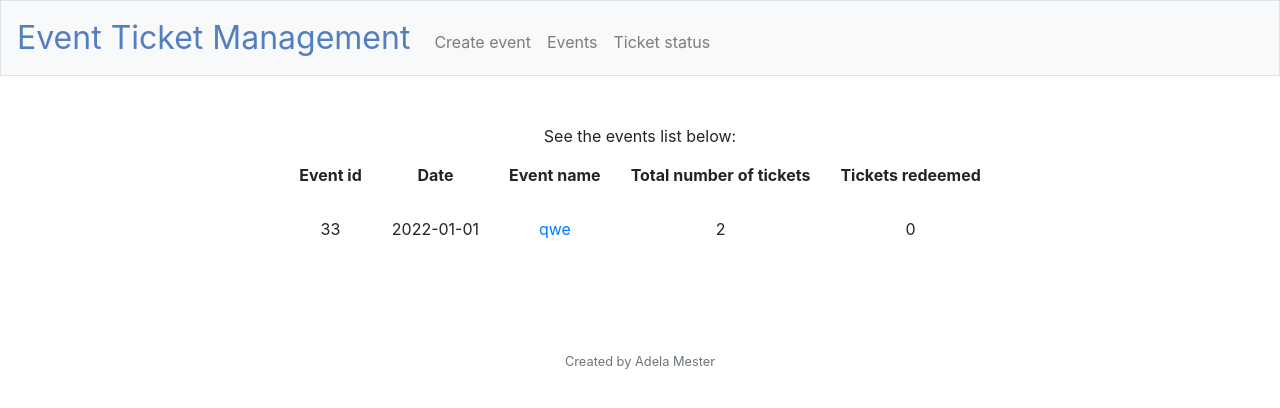
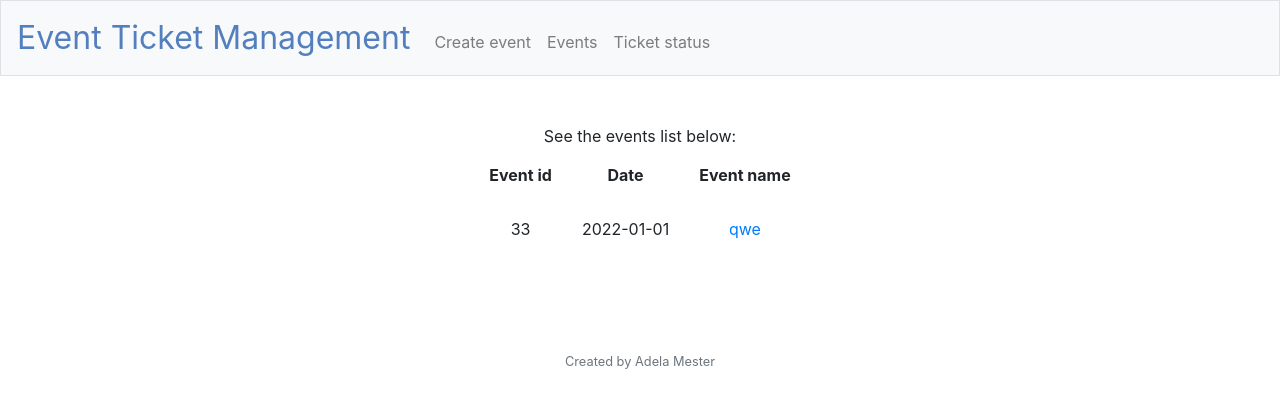
Before and after one commit to AdelaMester/EVENTS, a Flask app: page /events in a window 1280 px wide. Shown: the top 408 px of the page. Run offline with Flask 2, Linux system fonts and the light colour scheme; data comes from the database, SQL or seed files in the repository; both versions use the stored data as it was after the commit.

Commit message:
Fixed bugs

```diff
--- a/application.py
+++ b/application.py
@@ -56,11 +56,11 @@ def create_event():
         print(eventid)
         conn.commit()
         conn.close()
-        create_ticket(ticketsv, eventid)
+        create_ticket(ticketsv, eventid, 0)
         return redirect("/events")
 
 
-def create_ticket(ticket_number, event_id):
+def create_ticket(ticket_number, event_id, b):
     print (ticket_number)
     print(event_id)
     conn = sqlite3.connect('events.db')
@@ -71,6 +71,12 @@ def create_ticket(ticket_number, event_id):
         cursor = conn.cursor()
         cursor.execute('''INSERT INTO tickets (event_id, ticket_token, redeemed_ticket) VALUES (?,?,0)''', (event_id, str(ticket_token)))
         print("Insert done2")
+        conn.commit()
+    if b == 1:
+        print ("call from js")
+        cursor.execute("SELECT total_tickets FROM events WHERE event_id=?", (event_id,))
+        tot_tickets = cursor.fetchall()[0][0]
+        cursor.execute("UPDATE events SET total_tickets=? WHERE event_id=?", (int(tot_tickets)+int(ticket_number), event_id))
         conn.commit()
     conn.close()
 
@@ -119,9 +125,11 @@ def event_details(event_id):
         rows = cursor.fetchall()
         cursor.execute("SELECT ticket_token, redeemed_ticket FROM tickets WHERE event_id=?", (event_id,))
         results = cursor.fetchall()
+        cursor.execute("SELECT COUNT(redeemed_ticket) FROM tickets WHERE event_id=? and redeemed_ticket=1", (event_id,))
+        total_redeemed = cursor.fetchall()[0][0]
         print(results)
         conn.close()
-        return render_template("event_details.html", rows=rows[0], event_id=event_id, results=results)
+        return render_template("event_details.html", rows=rows[0], event_id=event_id, results=results, total_redeemed=total_redeemed)
 
 
 @app.route("/update_tickets", methods = ["POST"])
@@ -135,6 +143,7 @@ def update_tickets():
         cursor.execute("UPDATE events SET total_tickets=? WHERE event_id=?", (request_data["new_ticket"], request_data["event_id"]))
         conn.commit()
         conn.close()
+        create_ticket(request_data["new_ticket"], request_data["event_id"], 1)
         return "ok"
 
 
@@ -145,8 +154,9 @@ def total_tickets():
         print(event_id)
         conn = sqlite3.connect('events.db')
         cursor = conn.cursor()
-        total_tickets = cursor.execute("SELECT total_tickets FROM events WHERE event_id=?", (event_id))
+        total_tickets = cursor.execute("SELECT COUNT(ticket_token) FROM tickets WHERE event_id=?", (event_id,))
         total_tickets = (total_tickets.fetchall()[0][0])
+        print(total_tickets)
         conn.commit()
         conn.close()
         return str(total_tickets)
--- a/templates/event_details.html
+++ b/templates/event_details.html
@@ -17,7 +17,7 @@
         <tbody>
             <tr>
                 <td id="update_tickets">{{rows[0]}}</td>
-                <td>{{rows[1]}}</td>
+                <td>{{total_redeemed}}</td>
             </tr>
         </tbody>
     </table>
@@ -56,7 +56,8 @@
             var params = new Object();
             var data = document.getElementById("add_tickets").value;
             var old_ticket = document.getElementById("update_ticket").value;
-            params.new_ticket = parseInt(data) + parseInt(old_ticket);
+            params.new_ticket = parseInt(data);
+            params.update = 1;
             console.log("sum="+ params.new_ticket)
             params.event_id = document.getElementById("event_id").value;
             var xhr = new XMLHttpRequest();
--- a/templates/events.html
+++ b/templates/events.html
@@ -12,8 +12,6 @@
                 <th>Event id</th>
                 <th>Date</th>
                 <th>Event name</th>
-                <th>Total number of tickets</th>
-                <th>Tickets redeemed</th>
             </tr>
         </thead>
         <tbody>
@@ -22,8 +20,6 @@
                 <td>{{event[0]}}</td>
                 <td>{{event[4]}}</td>
                 <td><a href = "{{ url_for('event_details', event_id=event[0])}}">{{event[1]}}</a></td>
-                <td>{{event[2]}}</td>
-                <td>{{event[3]}}</td>
             </tr>
             {% endfor %}
         </tbody>
```
Also changed, not shown: events.db.
